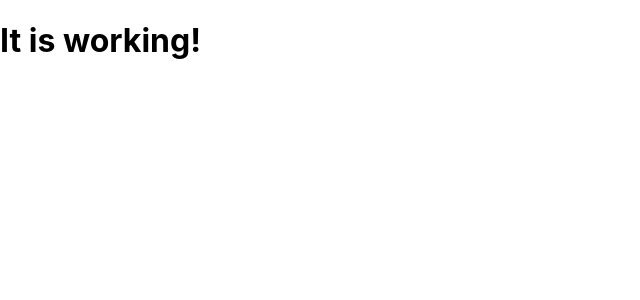
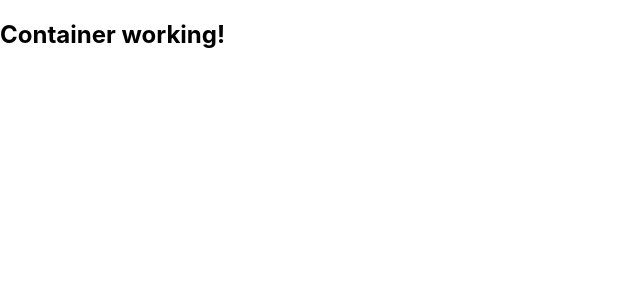
Before and after one commit to AlvaroAlonsoFlor/locate_country, a React (Create React App) app: page / in a window 1280 px wide. Shown: the top 300 px of the page, without its empty margins (0-640 px from the left). Built offline with nearby package versions, Linux system fonts and the light colour scheme.

Commit message:
Add container structure

```diff
--- a/src/App.js
+++ b/src/App.js
@@ -1,9 +1,11 @@
 import React, { Component } from 'react';
+import LocationContainer from './containers/LocationContainer';
 
 class App extends Component {
   render() {
     return (
-     <h1>It is working!</h1>
+     <LocationContainer />
+
     );
   }
 }
--- /dev/null
+++ b/src/containers/LocationContainer.js
@@ -0,0 +1,10 @@
+import React, {Component} from 'react';
+
+export default class LocationContainer extends Component {
+
+    render() {
+        return (
+            <h2>Container working!</h2>
+        );
+    }
+}
```
